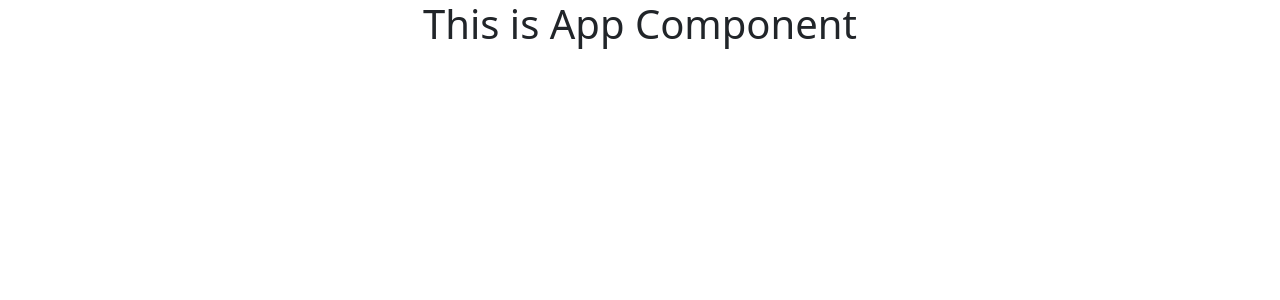
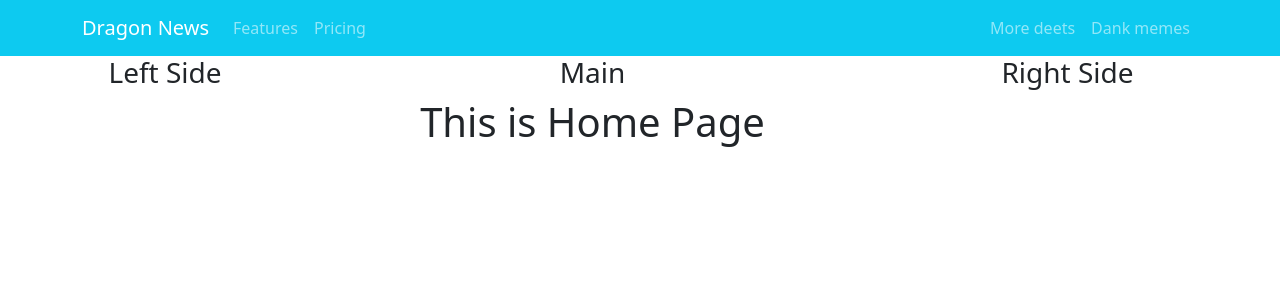
Before and after one commit to Mazharul430106/dragon-news-module-61, a React (Create React App) app: page /home in a window 1280 px wide. Shown: the top 300 px of the page. Built offline with nearby package versions, Linux system fonts and the light colour scheme.

Commit message:
added header and routes

```diff
--- a/src/App.js
+++ b/src/App.js
@@ -1,9 +1,15 @@
 import './App.css';
+import Header from './Pages/Shared/Header/Header';
+
+import { RouterProvider} from 'react-router-dom';
+import { routes } from './Routes/Routes/Routes';
 
 function App() {
+
   return (
     <div className="App">
-        <h1>This is App Component</h1>
+        <Header></Header>
+        <RouterProvider router={routes} ></RouterProvider>
     </div>
   );
 }
--- /dev/null
+++ b/src/Layout/Main.js
@@ -0,0 +1,29 @@
+import React from 'react';
+import Container from 'react-bootstrap/Container';
+import Row from 'react-bootstrap/Row';
+import Col from 'react-bootstrap/Col';
+import {Outlet} from 'react-router-dom';
+
+const Main = () => {
+    return (
+        <div>
+            <Container>
+                <Row>
+                    <Col lg='2'>
+                        <h3>Left Side</h3>
+                    </Col>
+                    <Col lg='7'>
+                        <h3>Main</h3>
+                        <Outlet></Outlet>
+                    </Col>
+                    <Col lg='3'>
+                        <h3>Right Side</h3>
+                    </Col>
+
+                </Row>
+            </Container>
+        </div>
+    );
+};
+
+export default Main;
--- /dev/null
+++ b/src/Pages/Home/Home.js
@@ -0,0 +1,12 @@
+import React from 'react';
+
+const Home = () => {
+    return (
+        <div>
+            <h1>This is Home Page</h1>
+
+        </div>
+    );
+};
+
+export default Home;
--- a/src/Pages/Header/Header.js
+++ b/src/Pages/News/News.js
@@ -1,11 +1,11 @@
 import React from 'react';
 
-const Header = () => {
+const News = () => {
     return (
         <div>
-            <h1>This is Header</h1>
+            <h1>This is News</h1>
         </div>
     );
 };
 
-export default Header;
+export default News;
--- /dev/null
+++ b/src/Pages/Shared/Header/Header.js
@@ -0,0 +1,29 @@
+import React from 'react';
+import Container from 'react-bootstrap/Container';
+import Nav from 'react-bootstrap/Nav';
+import Navbar from 'react-bootstrap/Navbar';
+
+const Header = () => {
+    return (
+        <Navbar collapseOnSelect expand="lg" bg="info" variant="dark">
+            <Container>
+                <Navbar.Brand href="#home">Dragon News</Navbar.Brand>
+                <Navbar.Toggle aria-controls="responsive-navbar-nav" />
+                <Navbar.Collapse id="responsive-navbar-nav">
+                    <Nav className="me-auto">
+                        <Nav.Link href="#features">Features</Nav.Link>
+                        <Nav.Link href="#pricing">Pricing</Nav.Link>
+                    </Nav>
+                    <Nav>
+                        <Nav.Link href="#deets">More deets</Nav.Link>
+                        <Nav.Link eventKey={2} href="#memes">
+                            Dank memes
+                        </Nav.Link>
+                    </Nav>
+                </Navbar.Collapse>
+            </Container>
+        </Navbar>
+    );
+};
+
+export default Header;
--- /dev/null
+++ b/src/Routes/Routes/Routes.js
@@ -0,0 +1,16 @@
+import { createBrowserRouter} from "react-router-dom";
+import Main from "../../Layout/Main";
+import Home from "../../Pages/Home/Home";
+
+export const routes = createBrowserRouter([
+    {
+        path: '/',
+        element: <Main></Main>,
+        children: [
+            {
+                path: '/home',
+                element: <Home></Home>
+            },
+        ]
+    }
+])
```
Also changed, not shown: src/Pages/Shared/LeftSideBar/LeftSideBar.js (added, +11 -0 lines), src/Pages/Shared/RightSideBar/RightSideBar.js (added, +11 -0 lines).
